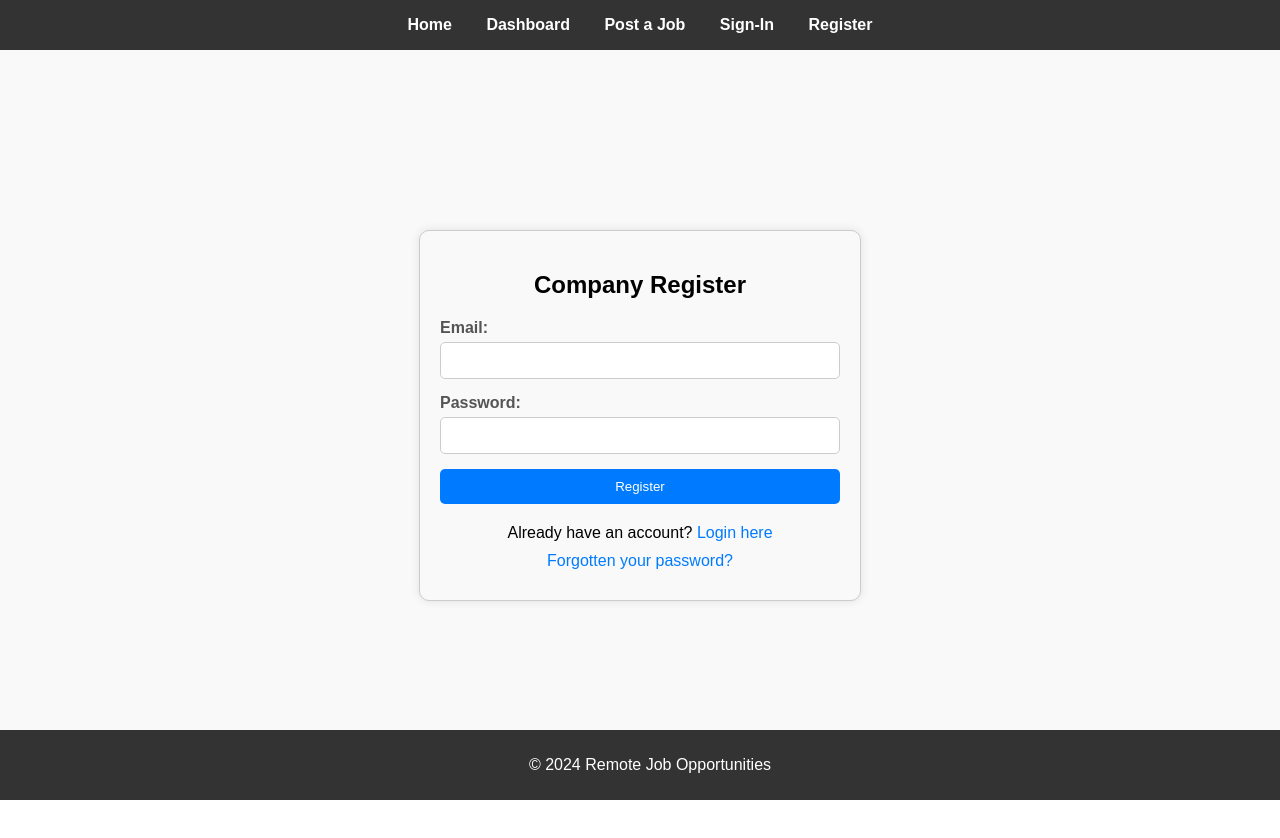
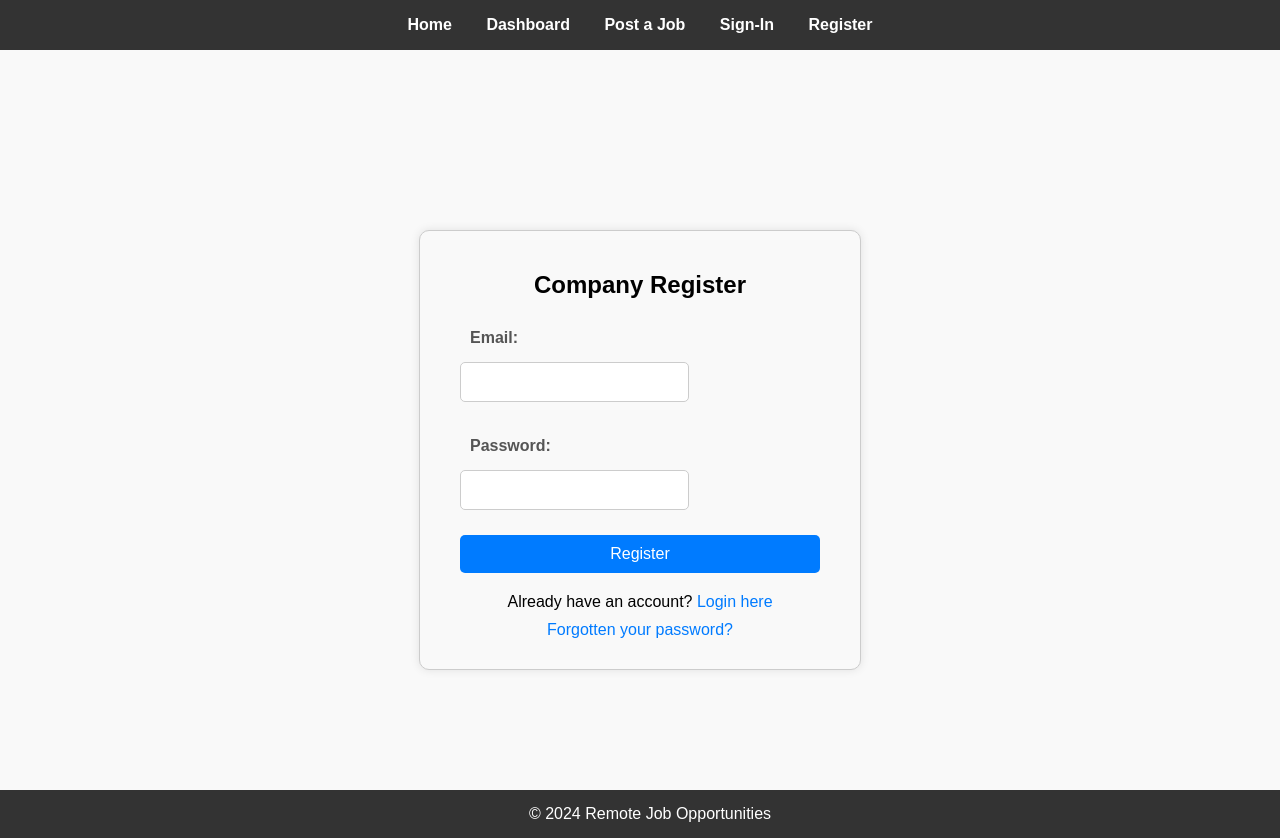
Before and after one commit to levoski1/Remote-Job_Listing, a Flask app: page /auth/register in a window 1280 px wide. Before the commit the page ends 800 px from the top, so only its background shows below. Run offline with Flask 3, Linux system fonts and the light colour scheme.

Commit message:
Made adjustments

```diff
--- a/app/static/css/base.css
+++ b/app/static/css/base.css
@@ -91,3 +91,74 @@
     font-style: italic;
     font-size: 0.85em;
 }
+
+/* Base styles for mobile devices */
+body {
+    font-family: Arial, sans-serif;
+    margin: 0;
+    padding: 0;
+    box-sizing: border-box;
+}
+
+h1, h2 {
+    text-align: center;
+    margin-bottom: 20px;
+}
+
+form {
+    display: flex;
+    flex-direction: column;
+    width: 90%;
+    max-width: 400px;
+    margin: 20px auto;
+}
+
+label, input, select, textarea {
+    margin-bottom: 10px;
+    font-size: 1rem;
+    padding: 10px;
+}
+
+input[type="text"], input[type="email"], input[type="password"], input[type="date"], input[type="url"], textarea, select {
+    width: 100%;
+    border: 1px solid #ccc;
+    border-radius: 4px;
+}
+
+button {
+    background-color: #4CAF50;
+    color: white;
+    padding: 10px;
+    border: none;
+    border-radius: 4px;
+    cursor: pointer;
+    font-size: 1rem;
+}
+
+button:hover {
+    background-color: #45a049;
+}
+
+/* Responsive Layout for larger screens */
+@media screen and (min-width: 768px) {
+    form {
+        flex-direction: row;
+        flex-wrap: wrap;
+        justify-content: space-between;
+    }
+
+    label, input, select, textarea {
+        width: 48%;
+    }
+
+    button {
+        width: 100%;
+    }
+}
+
+/* Extra large screens */
+@media screen and (min-width: 1200px) {
+    form {
+        max-width: 600px;
+    }
+}
--- a/app/static/css/job_listing.css
+++ b/app/static/css/job_listing.css
@@ -74,3 +74,33 @@
 .btn:hover {
     background-color: #0056b3;
 }
+
+ul {
+    list-style: none;
+    padding: 0;
+}
+
+li {
+    border: 1px solid #ccc;
+    border-radius: 8px;
+    padding: 15px;
+    margin: 10px 0;
+}
+
+h3 {
+    margin: 0;
+}
+
+p {
+    margin: 5px 0;
+}
+
+/* Media queries for larger screens */
+@media screen and (min-width: 768px) {
+    li {
+        display: flex;
+        flex-direction: column;
+        max-width: 700px;
+        margin: 20px auto;
+    }
+}
```
